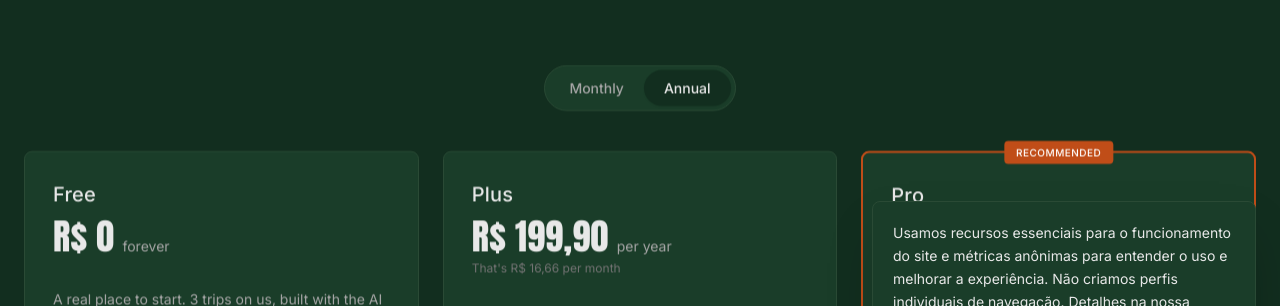
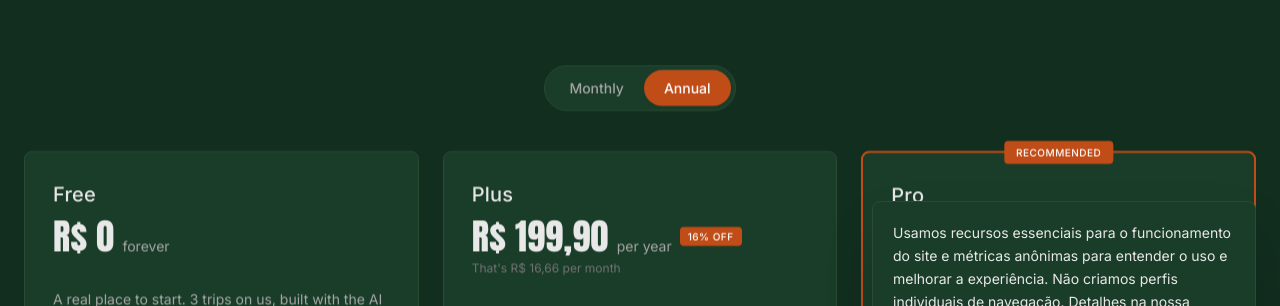
Before and after one commit to rangel2010/gtoverlander-site, a Next.js app: page /en/planos in a window 1280 px wide. Both pictures are taken after a click on the tab "Annual". Shown: the part 365-671 px from the top of the page. Built offline with nearby package versions, Linux system fonts and the light colour scheme; no server answers.

Commit message:
Planos: botao selecionado em laranja e selo de economia ao lado do preco anual

```diff
--- a/components/sections/plans-cards.tsx
+++ b/components/sections/plans-cards.tsx
@@ -30,11 +30,11 @@ const META: Record<PlanCode, Omit<Plan, 'name' | 'monthlyPrice' | 'annualPrice'>
 };
 
 /**
- * Selo de economia no toggle Anual. Desligado hoje: com o anual valendo 10x o
- * mensal, o "Equivale a X por mês" já comunica a vantagem sem um segundo
- * percentual competindo com ele. Religar trocando pra true.
+ * Selo "X% de economia" ao lado do preço, dentro do card, quando o Anual está
+ * selecionado (30/09/2026, pedido do Rangel). Cada plano mostra o seu próprio
+ * percentual, calculado da régua — nunca escrito à mão.
  */
-const SHOW_ANNUAL_BADGE = false;
+const SHOW_ANNUAL_BADGE = true;
 
 export function PlansCards({ regua }: { regua: Regua }) {
   const t = useTranslations('planos.cards');
@@ -53,16 +53,6 @@ export function PlansCards({ regua }: { regua: Regua }) {
     };
   });
 
-  const annualBadgePct = Math.min(
-    annualSavingsPct(
-      daRegua('plus').preco.mensalCentavos / 100,
-      daRegua('plus').preco.anualCentavos / 100,
-    ),
-    annualSavingsPct(
-      daRegua('pro').preco.mensalCentavos / 100,
-      daRegua('pro').preco.anualCentavos / 100,
-    ),
-  );
 
   // Números que entram nas descrições dos cards. Nenhum é escrito na tradução:
   // a mensagem tem placeholder e o valor vem da régua.
@@ -92,7 +82,7 @@ export function PlansCards({ regua }: { regua: Regua }) {
             onClick={() => setBilling('mensal')}
             className={`px-5 py-2 text-sm font-sans font-medium rounded-full transition-colors ${
               billing === 'mensal'
-                ? 'bg-gt-bg text-gt-text shadow-sm'
+                ? 'bg-gt-orange text-white shadow-sm'
                 : 'text-gt-text-muted hover:text-gt-text'
             }`}
           >
@@ -105,16 +95,11 @@ export function PlansCards({ regua }: { regua: Regua }) {
             onClick={() => setBilling('anual')}
             className={`px-5 py-2 text-sm font-sans font-medium rounded-full transition-colors flex items-center gap-2 ${
               billing === 'anual'
-                ? 'bg-gt-bg text-gt-text shadow-sm'
+                ? 'bg-gt-orange text-white shadow-sm'
                 : 'text-gt-text-muted hover:text-gt-text'
             }`}
           >
             {t('billing_anual')}
-            {SHOW_ANNUAL_BADGE && (
-              <span className="text-[10px] uppercase tracking-wider bg-gt-orange text-white px-2 py-0.5 rounded">
-                −{annualBadgePct}%
-              </span>
-            )}
           </button>
         </div>
       </div>
@@ -132,6 +117,7 @@ export function PlansCards({ regua }: { regua: Regua }) {
             ? t('period_year')
             : t('period_month');
           const perMonth = isAnnual && isPaid ? p.annualPrice / 12 : 0;
+          const savingsPct = isPaid ? annualSavingsPct(p.monthlyPrice, p.annualPrice) : 0;
           const annualNote =
             isPaid && isAnnual
               ? t('annual_note', { price: formatPrice(perMonth) })
@@ -156,13 +142,18 @@ export function PlansCards({ regua }: { regua: Regua }) {
                 {p.name}
               </h3>
 
-              <div className="flex items-baseline gap-2 mb-1">
+              <div className="flex flex-wrap items-baseline gap-x-2 gap-y-1 mb-1">
                 <span className="font-display text-4xl text-gt-text uppercase tracking-display">
                   {formatPrice(displayPrice)}
                 </span>
                 <span className="text-sm text-gt-text-muted font-sans">
                   {periodLabel}
                 </span>
+                {SHOW_ANNUAL_BADGE && isAnnual && isPaid && savingsPct > 0 && (
+                  <span className="self-center text-[10px] font-medium uppercase tracking-wider bg-gt-orange text-white px-2 py-0.5 rounded font-sans whitespace-nowrap">
+                    {t('billing_economia', { pct: savingsPct })}
+                  </span>
+                )}
               </div>
 
               {annualNote && (
--- a/messages/en.json
+++ b/messages/en.json
@@ -334,6 +334,7 @@
     "cards": {
       "billing_mensal": "Monthly",
       "billing_anual": "Annual",
+      "billing_economia": "{pct}% off",
       "period_forever": "forever",
       "period_year": "per year",
       "period_month": "per month",
--- a/messages/es.json
+++ b/messages/es.json
@@ -334,6 +334,7 @@
     "cards": {
       "billing_mensal": "Mensual",
       "billing_anual": "Anual",
+      "billing_economia": "{pct}% de ahorro",
       "period_forever": "para siempre",
       "period_year": "por año",
       "period_month": "por mes",
--- a/messages/pt.json
+++ b/messages/pt.json
@@ -334,6 +334,7 @@
     "cards": {
       "billing_mensal": "Mensal",
       "billing_anual": "Anual",
+      "billing_economia": "{pct}% de economia",
       "period_forever": "pra sempre",
       "period_year": "por ano",
       "period_month": "por mês",
```
